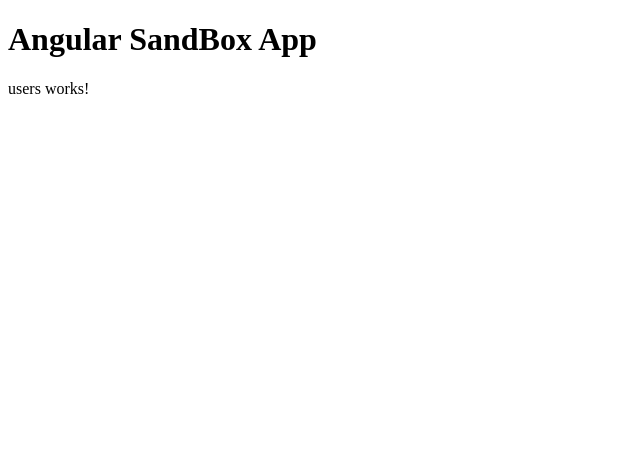
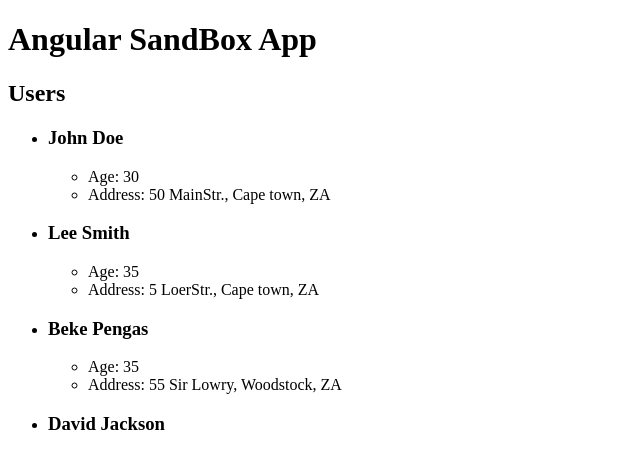
Before and after one commit to Phakama/angular-course, an Angular app: page / in a window 1280 px wide. Shown: the top 468 px of the page, without its empty margins (0-640 px from the left). Built offline with nearby package versions, Linux system fonts and the light colour scheme.

Commit message:
Use of properties, ngif and ngfor and arrays

```diff
--- a/src/app/components/users/users.component.html
+++ b/src/app/components/users/users.component.html
@@ -1,3 +1,15 @@
-<p>
-  users works!
-</p>
+<h2>Users</h2>
+<ul *ngIf="loaded && users.length > 0">
+  <li *ngFor="let user of users">
+    <h3>{{user.firstName}} {{user.lastName}}</h3>
+    <ul *ngIf="showExtended && user.age && user.address">
+      <li>Age: {{user.age}}</li>
+      <li>Address: {{user.address.street}}, {{user.address.city}}, {{user.address.state}}</li>
+    </ul>
+  </li>
+</ul>
+
+<!-- <ng-template #noUsers>No Users Found</ng-template> -->
+
+<h4 *ngIf="users.length == 0">No users Found!</h4>
+<h4 *ngIf="!loaded">Loading Users...</h4>
--- a/src/app/components/users/users.component.ts
+++ b/src/app/components/users/users.component.ts
@@ -1,4 +1,5 @@
 import { Component, OnInit } from '@angular/core';
+import { User } from '../../models/User';
 
 @Component({
   selector: 'app-users',
@@ -6,10 +7,55 @@
   styleUrls: ['./users.component.css']
 })
 export class UsersComponent implements OnInit {
+  users: User[];
+  // tslint:disable-next-line:no-inferrable-types
+  showExtended: boolean = true;
+  loaded = true;
 
   constructor() { }
 
   ngOnInit() {
+    this.users = [
+      {
+        firstName: 'John',
+        lastName: 'Doe',
+        age: 30,
+        address: {
+          street: '50 MainStr.',
+          city: 'Cape town',
+          state: 'ZA'
+        }
+      },
+      {
+        firstName: 'Lee',
+        lastName: 'Smith',
+        age: 35,
+        address: {
+          street: '5 LoerStr.',
+          city: 'Cape town',
+          state: 'ZA'
+        }
+      },
+      {
+        firstName: 'Beke',
+        lastName: 'Pengas',
+        age: 35,
+        address: {
+          street: '55 Sir Lowry',
+          city: 'Woodstock',
+          state: 'ZA'
+        }
+      }
+    ];
+
+    this.addUser({
+      firstName: 'David',
+      lastName: 'Jackson'
+    });
+  }
+
+  addUser(user: User) {
+    this.users.push(user);
   }
 
 }
```
Also changed, not shown: src/app/models/User.ts (+5 -5 lines).
